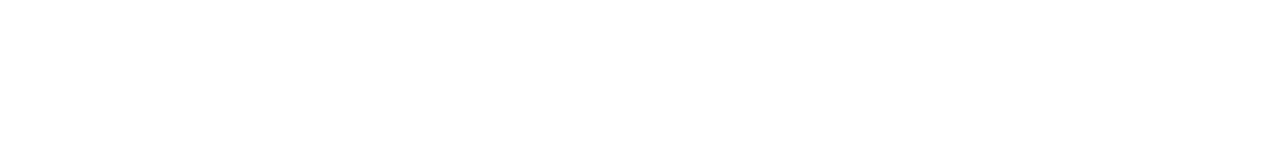
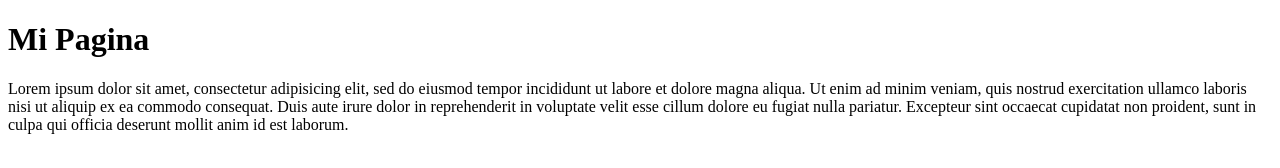
Before and after one commit to Hippolytar/curso_git, a plain HTML site: page index.html in a window 1280 px wide. Drawn offline with Linux system fonts and the light colour scheme.

Commit message:
Agrego el titulo

```diff
--- a/index.html
+++ b/index.html
@@ -4,6 +4,12 @@
 	<title></title>
 </head>
 <body>
-
+		<h1>Mi Pagina</h1>
+		<p>Lorem ipsum dolor sit amet, consectetur adipisicing elit, sed do eiusmod
+		tempor incididunt ut labore et dolore magna aliqua. Ut enim ad minim veniam,
+		quis nostrud exercitation ullamco laboris nisi ut aliquip ex ea commodo
+		consequat. Duis aute irure dolor in reprehenderit in voluptate velit esse
+		cillum dolore eu fugiat nulla pariatur. Excepteur sint occaecat cupidatat non
+		proident, sunt in culpa qui officia deserunt mollit anim id est laborum.</p>
 </body>
 </html>
```
